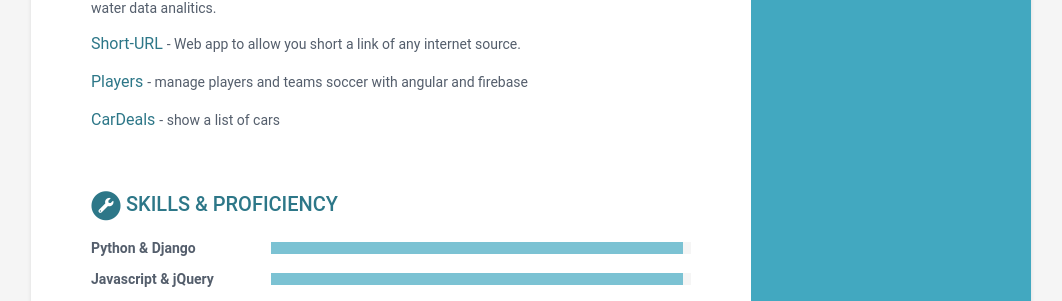
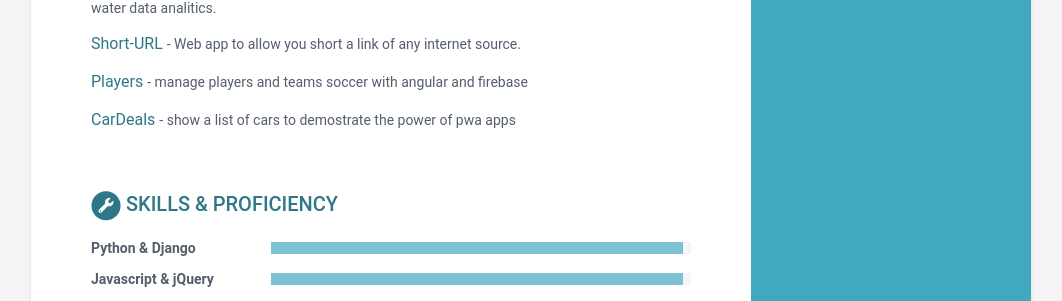
Before and after one commit to elcordova/caring-europa-fe48a, a Jekyll site: the page built from index.html, in a window 1280 px wide. Shown: the part 1295-1596 px from the top of the page, without its empty margins (109-1171 px from the left). Built offline with Jekyll 4.4.1, drawn with Linux system fonts in a browser that asks for light colours.

Commit message:
data.yml: changed

```diff
--- a/_data/data.yml
+++ b/_data/data.yml
@@ -102,7 +102,7 @@ projects:
     - title: CarDeals
       link: '#'
       tagline: >-
-        show a list of cars
+        show a list of cars to demostrate the power of pwa apps
 publications:
   title: Publications
   intro: |
```
